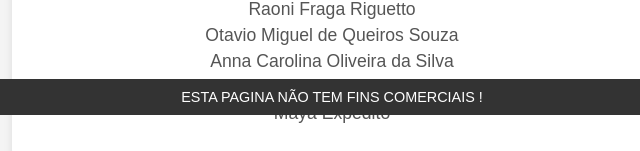
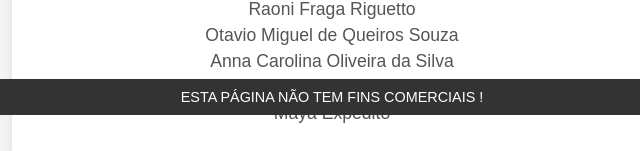
Before and after one commit to yurithome123/yurithome123.github.io, a plain HTML site: page samambaiapodcast/index.html in a window 1280 px wide. Shown: the part 685-836 px from the top of the page, 308-948 px from the left. Drawn offline with Linux system fonts and the light colour scheme.

Commit message:
Add files via upload

```diff
--- a/samambaiapodcast/index.html
+++ b/samambaiapodcast/index.html
@@ -89,7 +89,7 @@
     </div>
     <img src="logo.png" alt="Logo" class="logo">
     <footer>
-        ESTA PAGINA NÃO TEM FINS COMERCIAIS !
+        ESTA PÁGINA NÃO TEM FINS COMERCIAIS !
     </footer>
 </body>
 </html>
```
